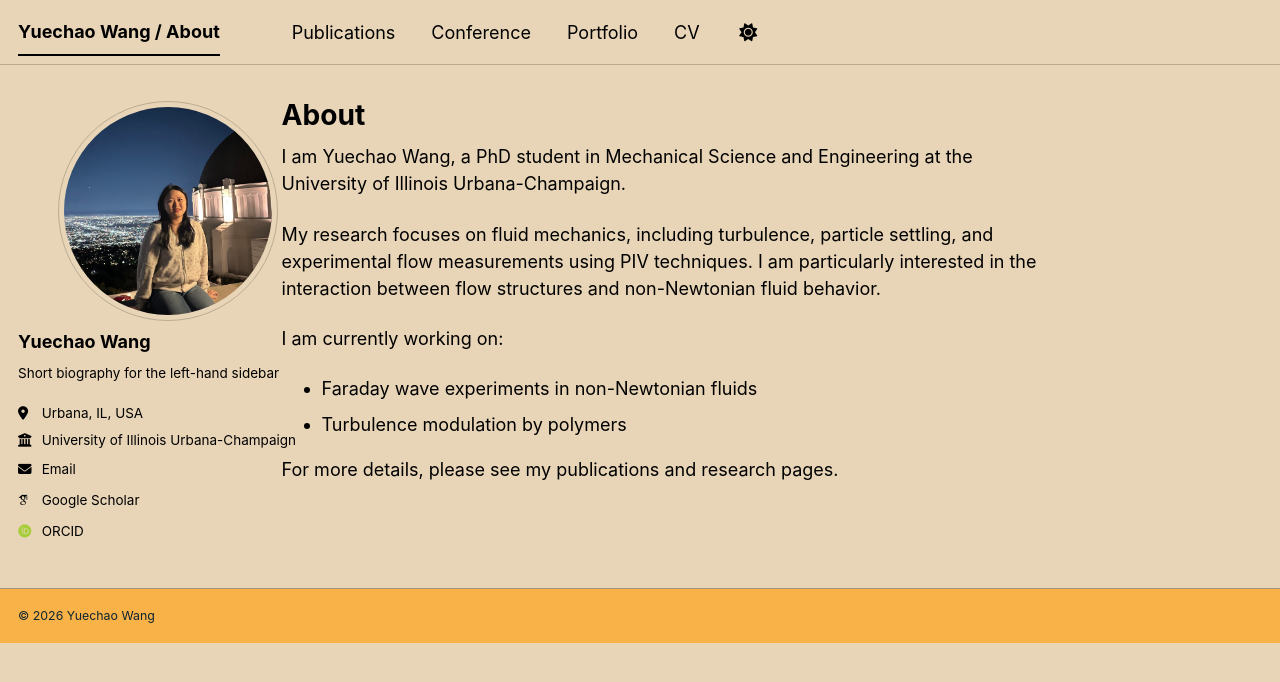
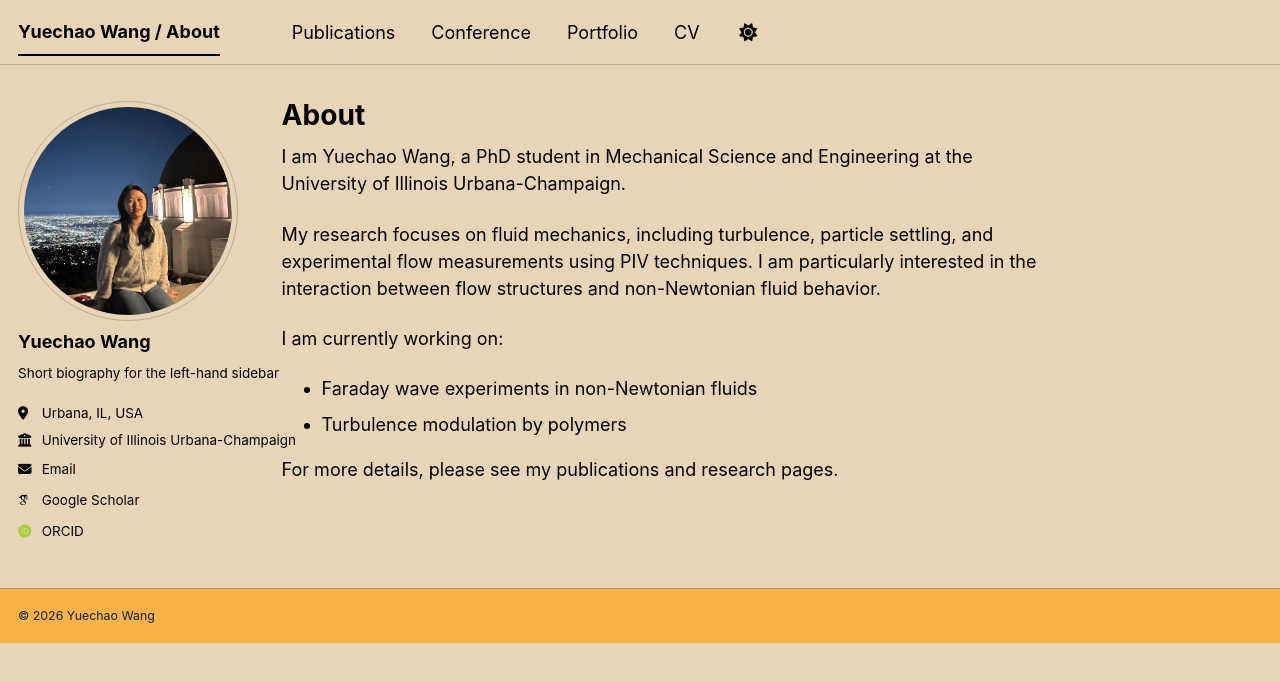
Before and after one commit to wyccc-my/wyccc-my.github.io, a Jekyll site: the page built from _pages/about.md, in a window 1280 px wide. Shown: the top 682 px of the page. Built offline with Jekyll 4.4.1, drawn with Linux system fonts in a browser that asks for light colours; some web fonts are replaced; a script bundle is joined from its source files by our own code; library files that are not in the unit come from our copies.

Commit message:
Update _themes.scss

```diff
--- a/_sass/_themes.scss
+++ b/_sass/_themes.scss
@@ -109,14 +109,15 @@ $xing-color                 : #006567;
   max-width: 300px !important;
   flex: 0 0 300px !important;
 }
+/* ===== FIX AVATAR SIZE ===== */
 
 .author__avatar {
   width: 220px !important;
   max-width: 220px !important;
-  margin: 0 auto;
 }
 
 .author__avatar img {
   width: 220px !important;
   max-width: 220px !important;
+  height: auto !important;
 }
```
